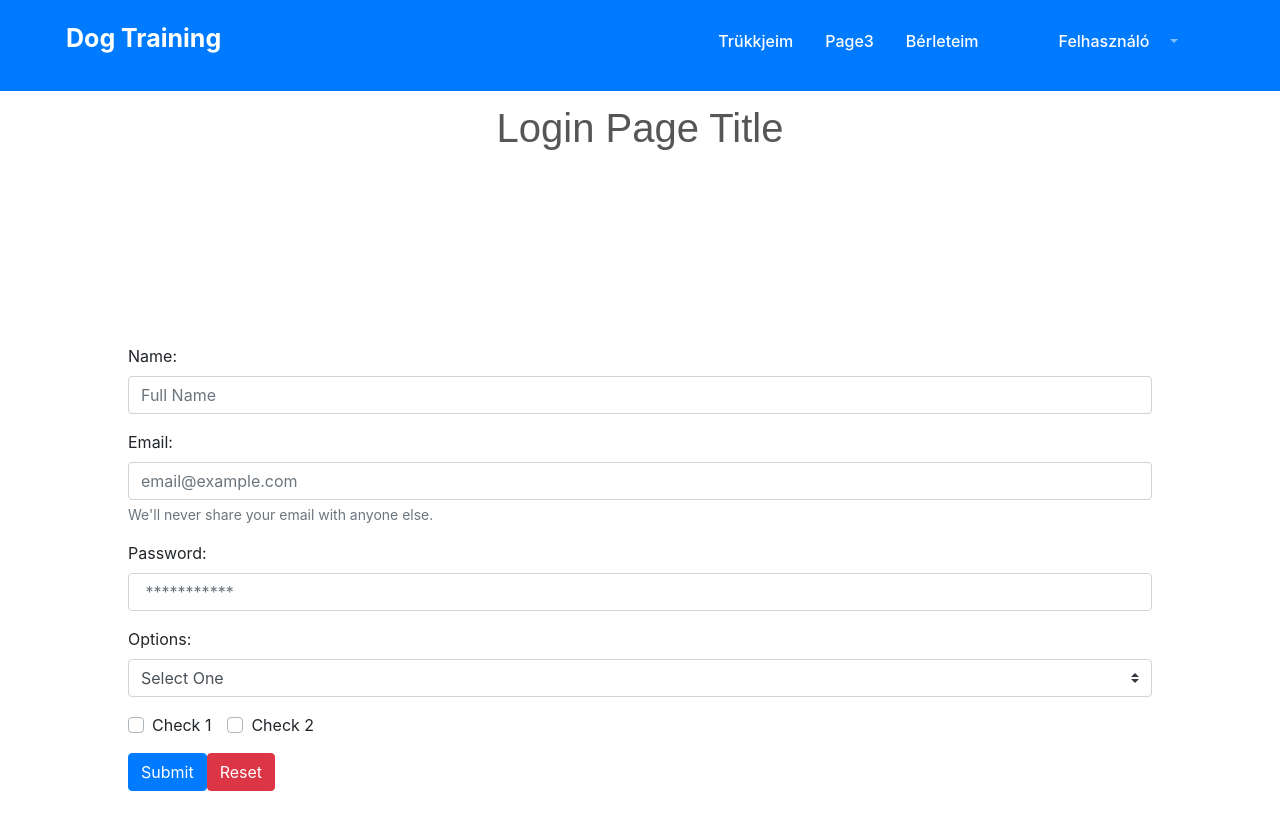
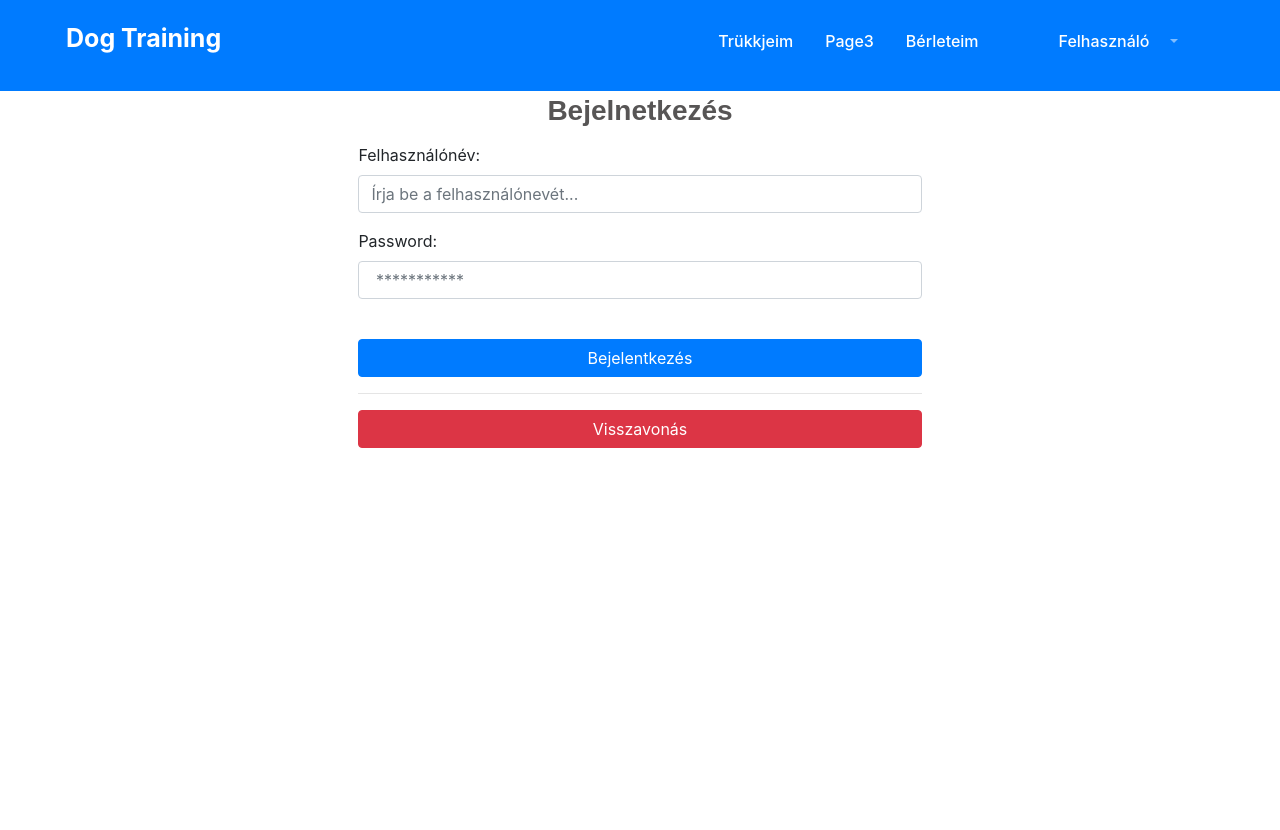
Before and after one commit to kiszsombor/Dog_training_application, a Vue app in the folder frontend/: page /app/LoginPage in a window 1280 px wide. Shown: the top 830 px of the page. After the commit the page ends 800 px from the top, so only its background shows below. Built offline with nearby package versions, Linux system fonts and the light colour scheme; some icons are missing.

Commit message:
login page frontend

```diff
--- a/frontend/src/router/index.js
+++ b/frontend/src/router/index.js
@@ -2,7 +2,7 @@ import Vue from 'vue'
 import Router from 'vue-router'
 
 import Home from '@/router/views/Home'
-import LoginPage from '@/router/views/LoginPage'
+import LoginPage from '@/router/views/Login'
 import SeasonTickets from '@/components/SeasonTickets'
 
 import TrickPage from '@/components/TrickPage'
--- a/frontend/src/router/views/Login.vue
+++ b/frontend/src/router/views/Login.vue
@@ -1,11 +1,15 @@
 <template>
 
-    <div class="login">
+    <div class="login-page pages">
+<div class="main-title">
+    {{title}}
+</div>
+
         <b-form @submit="onSubmit" @reset="onReset" v-if="show">
 
             <b-form-group
                 id="inputNameGroup"
-                label="Name:"
+                label="Felhasználónév:"
                 label-for="inputName"
             >
                 <b-form-input
@@ -13,10 +17,10 @@
                     type="text"
                     v-model="form.name"
                     required
-                    placeholder="Full Name" />
+                    placeholder="Írja be a felhasználónevét..." />
             </b-form-group>
 
-            <b-form-group
+            <!-- <b-form-group
                 id="inputEmailGroup"
                 label="Email:"
                 label-for="inputEmail"
@@ -31,7 +35,7 @@
                     required
                     autocomplete="username email"
                     placeholder="email@example.com" />
-            </b-form-group>
+            </b-form-group> -->
 
             <b-form-group
                 id="inputPasswordGroup"
@@ -48,7 +52,7 @@
             </b-form-group>
 
 
-            <b-form-group id="inputSelectGroup"
+            <!-- <b-form-group id="inputSelectGroup"
                 label="Options:"
                 label-for="inputSelect"
             >
@@ -64,10 +68,22 @@
                     <b-form-checkbox value=1>Check 1</b-form-checkbox>
                     <b-form-checkbox value=2>Check 2</b-form-checkbox>
                 </b-form-checkbox-group>
-            </b-form-group>
+            </b-form-group> -->
+            <br>
+                <div class="row">
+                    <div class="col-lg-12">
+                        <b-button class="button" type="submit" variant="primary">Bejelentkezés</b-button>
+                    </div>
 
-            <b-button type="submit" variant="primary">Submit</b-button>
-            <b-button type="reset" variant="danger">Reset</b-button>
+
+            </div>
+        <hr>
+            <div class="row">
+                <div class="col-lg-12">
+                        <b-button class="button" type="reset" variant="danger">Visszavonás</b-button>
+                    </div>
+            </div>
+
         </b-form>
     </div>
 </template>
@@ -78,13 +94,14 @@ export default {
     name: "Login",
     data() {
         return {
+            title:"Bejelnetkezés",
         form: {
             email: '',
             name: '',
-            option: null,
-            checked: []
+            //option: null,
+            //checked: []
         },
-        options: [{ text: 'Select One', value: null }, 'Option1', 'Option2', 'Option3', 'Option4'],
+        //options: [{ text: 'Select One', value: null }, 'Option1', 'Option2', 'Option3', 'Option4'],
         show: true
         }
     },
@@ -120,4 +137,25 @@ b-form-input.email-input{
     text-align: center;
 }
 
+.login-page{
+    background-color: #fff;
+    padding-top:7%;
+    padding-left:8%;
+    padding-right:8%;
+    overflow-y:auto;
+    margin-bottom:5%;
+}
+
+.row{
+    text-align:center;
+}
+
+.button{
+    /* padding-right:1%;
+    padding-left:1%;
+    margin-left:1%;
+    margin-right:1%;  */
+    width:100%;
+}
+
 </style>
--- a/frontend/src/router/views/LoginPage.vue
+++ b/frontend/src/router/views/LoginPage.vue
@@ -1,6 +1,6 @@
 <template>
   <div class="login-page">
-    <BaseContainer :headerTitle="title" :bodyTitle="bodyTitle"></BaseContainer>
+    <!-- <BaseContainer :headerTitle="title" :bodyTitle="bodyTitle"></BaseContainer> -->
   </div>
 
   <!-- <div class="login-page">
```
